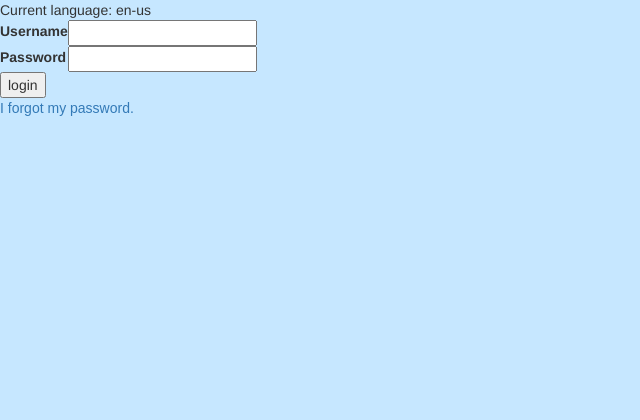
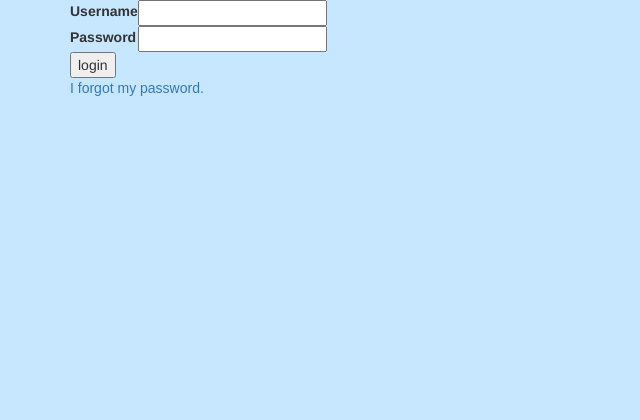
Before and after one commit to wearespindle/subscriptionform, a Django app: template subscriptionform/templates/registration/login.html in a window 1280 px wide. Shown: the top 420 px of the page, without its empty margins (0-640 px from the left). Run offline with Django 3.2, Linux system fonts and the light colour scheme; the template is opened without the code that fills it, so the values that code supplies are empty, except form fields; tables that the repository leaves empty hold one stand-in row (values such as "Sample post"); form fields are guessed from the names that the template uses; some libraries are stand-ins or nearby versions.

Commit message:
Small styling stuff

```diff
--- a/subscriptionform/templates/registration/login.html
+++ b/subscriptionform/templates/registration/login.html
@@ -4,8 +4,7 @@
 {% get_current_language as LANGUAGE_CODE %}
 
 {% block content %}
-    {#This is to test the output of LANGUAGE_CODE#}
-    Current language: {{ LANGUAGE_CODE }}
+    <div class="container">
         {% if form.errors %}
             <p>{% blocktrans %} Your username and password didn't match. Please try again. {% endblocktrans %}</p>
         {% endif %}
@@ -37,5 +36,5 @@
         </form>
 
         <p><a href="{% url 'password_reset' %}">{% trans 'I forgot my password.' %}</a></p>
-
+    </div>
 {% endblock %}
```
Also changed, not shown: subscriptionform/templates/add_form.html (+7 -6 lines), subscriptionform/templates/confirm_delete.html (+6 -5 lines). Lines whose indentation alone changed are shown as unchanged.
